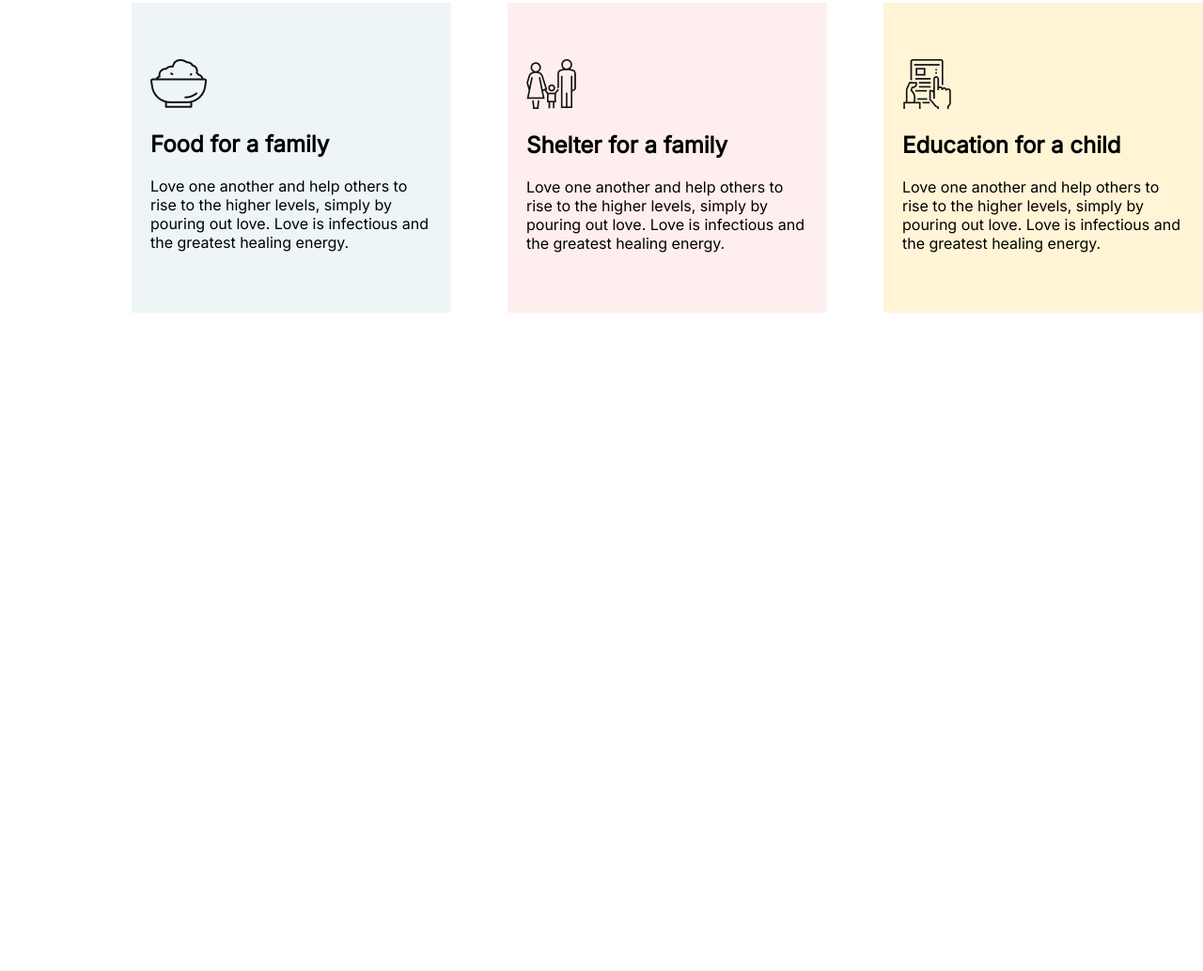
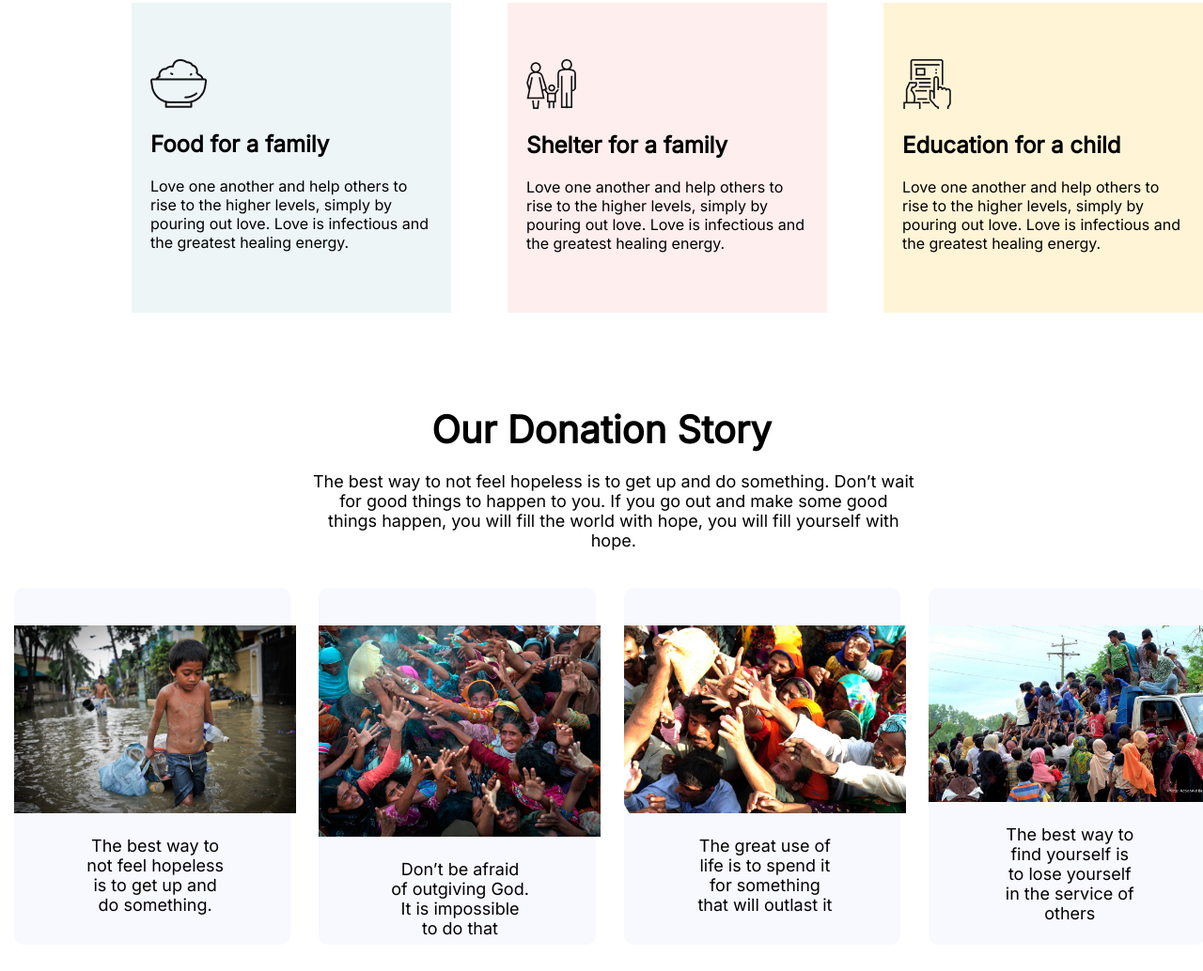
Before and after one commit to nayan-rahman/donate-foundation, a plain HTML site: page index.html in a window 1280 px wide. Shown: the part 1660-2694 px from the top of the page at 94% size. Before the commit the page ends 2073 px from the top, so only its background shows below. Drawn offline with Linux system fonts and the light colour scheme.

Commit message:
donation stroy added

```diff
--- a/index.html
+++ b/index.html
@@ -68,5 +68,27 @@
             </div>
            </div>
         </section>
+        <section class="donation-story">
+            <h1>Our Donation Story</h1>
+            <p>The best way to not feel hopeless is to get up and do something. Don’t wait for good things to happen to you. If you go out and make some good things happen, you will fill the world with hope, you will fill yourself with hope.</p>
+            <div class="card">
+                <div class="donation-story-card">
+                    <img src="images/donation9.jpg" alt="">
+                    <p>The best way to not feel hopeless is to get up and do something.</p>
+                </div>
+                <div class="donation-story-card">
+                    <img src="images/donation6.jpg" alt="">
+                    <p>Don’t be afraid of outgiving God. It is impossible to do that</p>
+                </div>
+                <div class="donation-story-card">
+                    <img src="images/donation0.jpg" alt="">
+                    <p>The great use of life is to spend it for something that will outlast it</p>
+                </div>
+                <div class="donation-story-card">
+                    <img src="images/donation2.jpg" alt="">
+                    <p>The best way to find yourself is to lose yourself in the service of others</p>
+                </div>
+            </div>
+        </section>
 </body>
 </html>
--- a/styles/style.css
+++ b/styles/style.css
@@ -118,7 +118,7 @@ placeholder {
 }
 
 .donate-container {
-    margin-bottom: 80px;
+    margin-bottom: 100px;
 }
 
 .food-family {
@@ -159,3 +159,41 @@ h2,
 p {
     padding-top: 20px;
 }
+
+.donation-story {
+    text-align: center;
+}
+
+.donation-story h1 {
+    font-size: 40px;
+}
+
+.donation-story p {
+    width: 50%;
+    margin-left: 26%;
+    font-size: 18px;
+    margin-bottom: 40px;
+}
+
+.donation-story {
+    margin-bottom: 60px;
+}
+
+.card {
+    width: 100%;
+    height: 400px;
+    display: flex;
+}
+
+.donation-story-card {
+    width: 23%;
+    height: 380px;
+    margin-right: 15px;
+    margin-left: 15px;
+    background-color: #f8f8ffe1;
+    border-radius: 10px;
+}
+
+.donation-story-card img {
+    width: 300px;
+}
```
